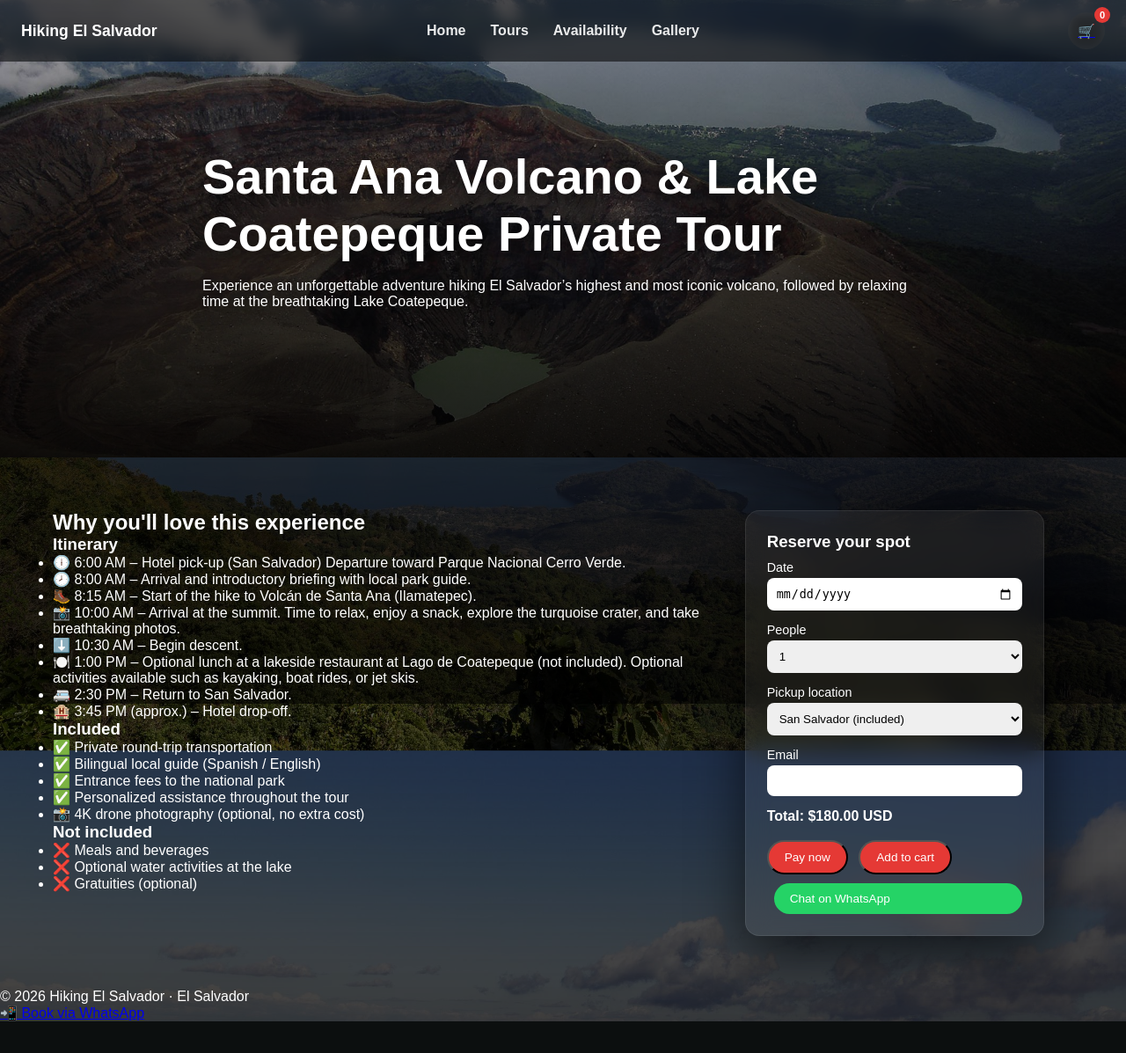
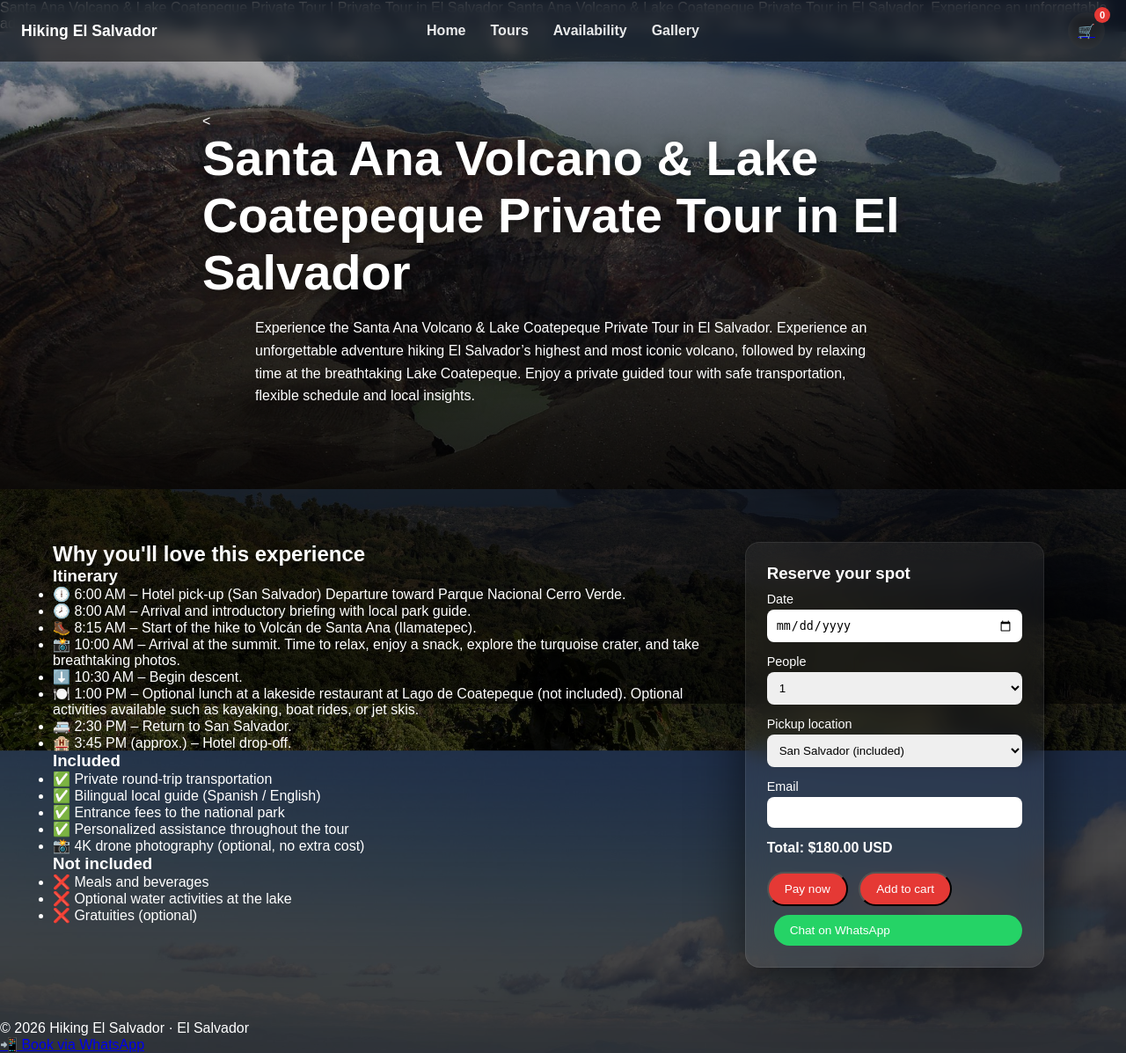
Before and after one commit to Moncada7794/listo-GitHub, a Flask app: page /tours/1 in a window 1280 px wide. Shown: the whole page at 88% size. Before the commit the page ends 1161 px from the top, so only its background shows below. Run offline with Flask 3, Linux system fonts and the light colour scheme.

Commit message:
SEO commint

```diff
--- a/static/css/style.css
+++ b/static/css/style.css
@@ -541,3 +541,16 @@ body{
     }
 
 }
+.hero-content p{
+    max-width:700px;
+    margin:0 auto;
+    line-height:1.6;
+}
+
+/* ===== SEO TEXT IMPROVEMENT (SAFE) ===== */
+
+.hero-content p{
+    max-width:700px;
+    margin:0 auto;
+    line-height:1.6;
+}
--- a/templates/base.html
+++ b/templates/base.html
@@ -1,9 +1,10 @@
 <!DOCTYPE html>
-<html lang="es">
+<html lang="en">
 <head>
     <meta charset="UTF-8">
-    <title>Hiking El Salvador</title>
-    <meta name="viewport" content="width=device-width, initial-scale=1.0">
+    <title>{% block title %}Private Tours in El Salvador{% endblock %}</title>
+
+<meta name="description" content="{% block description %}Explore El Salvador with private tours, volcano hikes, beaches and more. Safe and personalized experiences.{% endblock %}">
 
     <link rel="stylesheet" href="{{ url_for('static', filename='css/style.css') }}">
 <link rel="stylesheet"
--- a/templates/tour_detail.html
+++ b/templates/tour_detail.html
@@ -1,3 +1,9 @@
+{% block title %}{{ tour.name }} | Private Tour in El Salvador{% endblock %}
+
+{% block description %}
+{{ tour.name }} in El Salvador. {{ tour.description }} Private guide, transport included. Book now.
+{% endblock %}
+
 {% extends "base.html" %}
 {% block content %}
 
@@ -6,8 +12,12 @@ style="background-image:url('{{ url_for('static', filename='images/' ~ tour.imag
     <div class="tour-hero-overlay"></div>
 
     <div class="hero-content">
-        <h1>{{ tour.name }}</h1>
-        <p>{{ tour.description }}</p>
+        <<h1>{{ tour.name }} in El Salvador</h1>
+        <p style="max-width:700px; margin:auto;">
+Experience the {{ tour.name }} in El Salvador. {{ tour.description }}
+Enjoy a private guided tour with safe transportation, flexible schedule
+and local insights.
+</p>
     </div>
 </section>
 
```
Also changed, not shown: templates/index.html (+7 -1 lines), templates/tours.html (+8 -2 lines).
